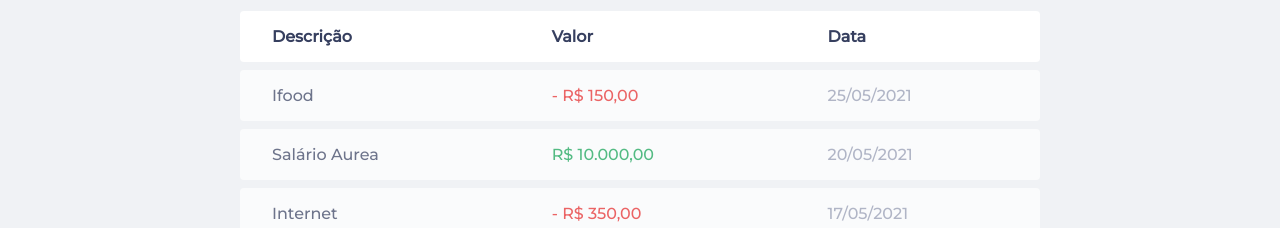
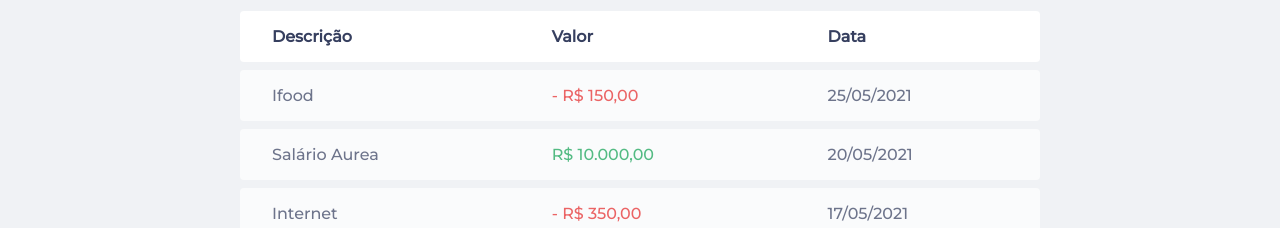
Before and after one commit to IagoCampista/desafio-treinee-computacao, a plain HTML site: page index.html in a window 1280 px wide. Shown: the part 724-952 px from the top of the page. Drawn offline with Linux system fonts and the light colour scheme.

Commit message:
added dark blue color to dates on transactions table

```diff
--- a/styles.css
+++ b/styles.css
@@ -122,6 +122,9 @@ table tbody td{
 td.description{
     color: var(--dark-blue);
 }
+td.date{
+    color: var(--dark-blue);
+}
 td.income{
     color: #12a454;
 }
```
